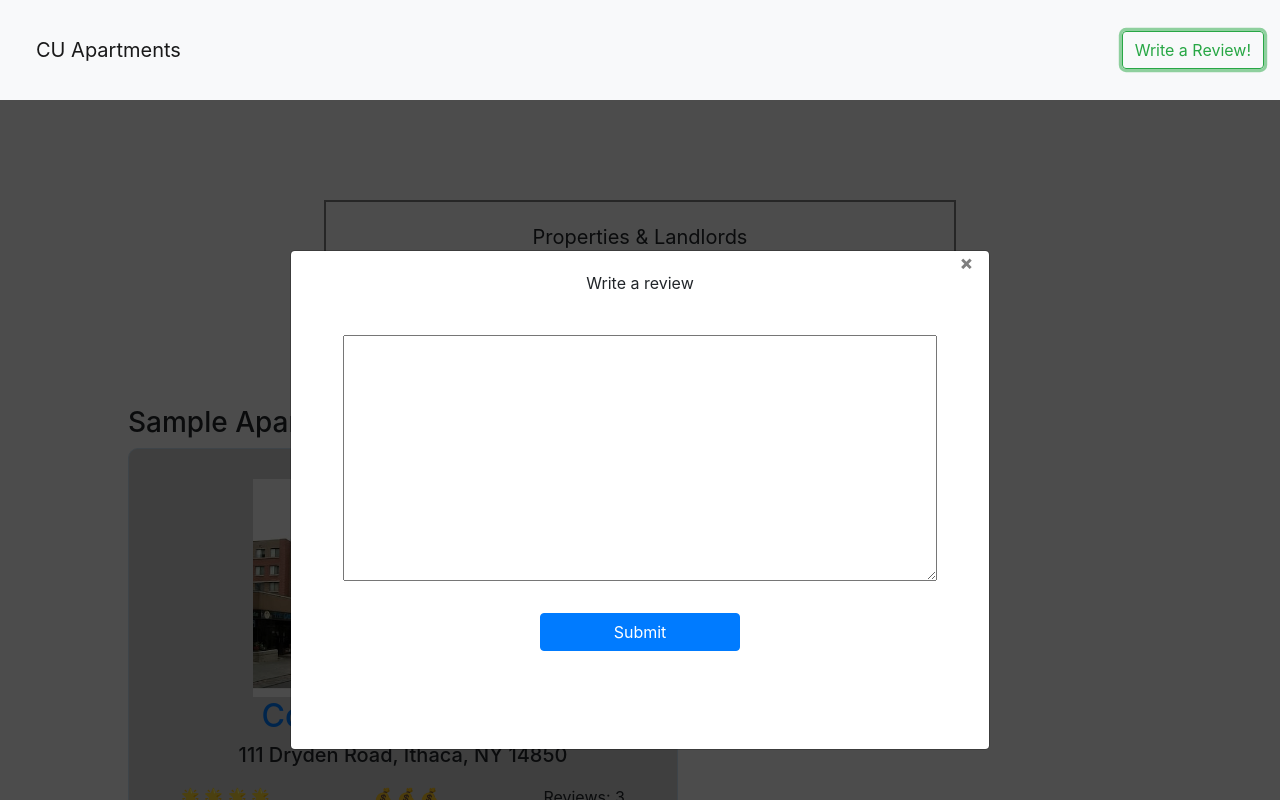
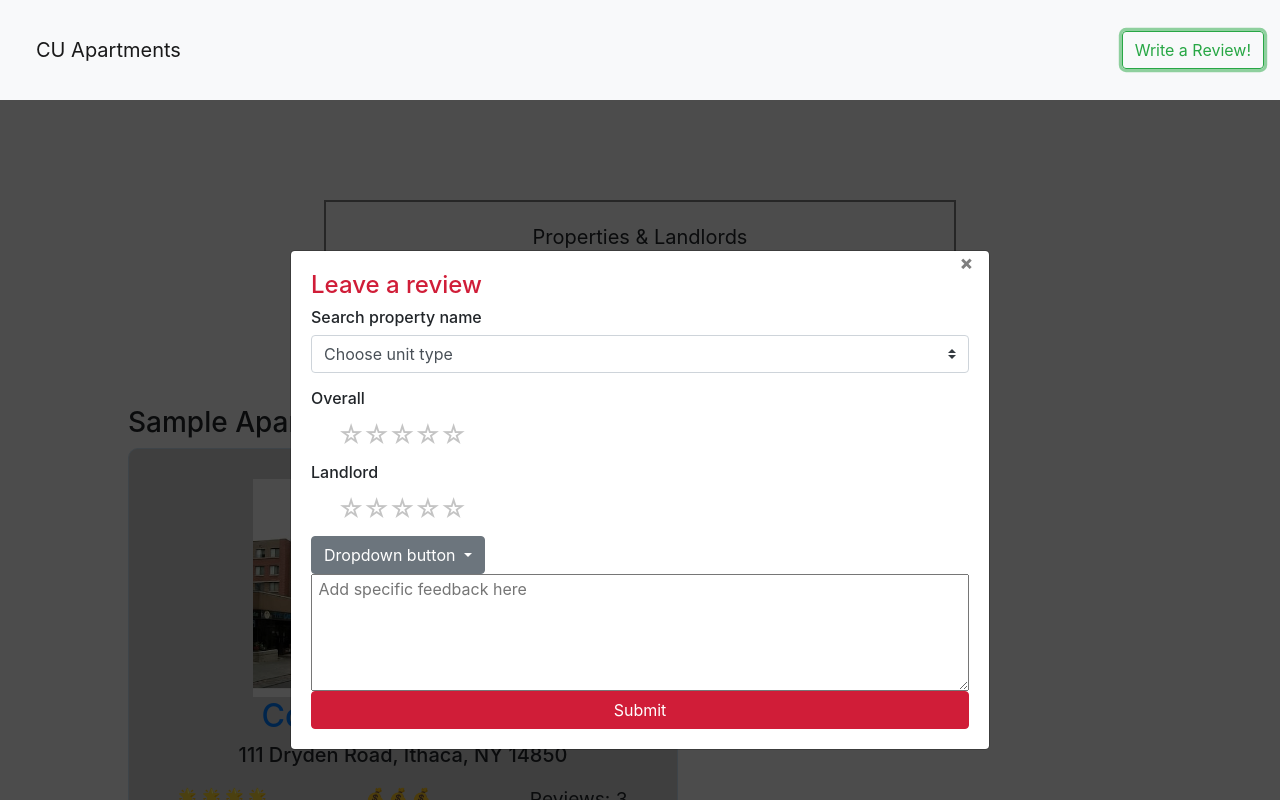
Before and after one commit to willespencer/DTI-Hackathon, a plain HTML site: page index.html in a window 1280 px wide. Both pictures are taken after a click on the button "Write a Review!". Shown: the top 800 px of the page. Drawn offline with nearby package versions, Linux system fonts and the light colour scheme.

Commit message:
added options and more design elements to modal

```diff
--- a/index.html
+++ b/index.html
@@ -7,6 +7,7 @@
     <title>CU Apartments</title>
     <link rel="stylesheet" href="styles/homePageStyles.css" />
     <link rel="stylesheet" href="styles/reviewStyles.css" />
+    <link rel="stylesheet" href="styles/rating.css" />
     <link
       rel="stylesheet"
       href="https://stackpath.bootstrapcdn.com/bootstrap/4.3.1/css/bootstrap.min.css"
@@ -32,14 +33,42 @@
     <div class="bg-modal" id="bg-modal">
       <div class="modal-content">
         <div class="close" id="close">+</div>
-        <div style="text-align: center"></div>
-            <label>Write a review</label>
-            <textarea  style="margin: 2em" rows="10" cols="50">
-            </textarea>
+        <!-- <div style="text-align: center"></div> -->
+            <h4 style=" color:#D01D38;"> Leave a review</h4>
+            <h6>Search property name</h6>
 
-            <div style = "align-content: center">
-            <a href="" class="btn btn-primary" style = "width:200px"> Submit </a>
-          </div>
+
+              <div class="input-group mb-3">
+                <select class="custom-select" id="inputGroupSelect02">
+                  <option selected>Choose unit type</option>
+                  <option value="1">One</option>
+                  <option value="2">Two</option>
+                  <option value="3">Three</option>
+                </select>
+              </div>
+              <h6> Overall </h6>
+              <div class="rating"> <input type="radio" name="rating" value="5" id="5"><label for="5">☆</label> <input type="radio" name="rating" value="4" id="4"><label for="4">☆</label> <input type="radio" name="rating" value="3" id="3"><label for="3">☆</label> <input type="radio" name="rating" value="2" id="2"><label for="2">☆</label> <input type="radio" name="rating" value="1" id="1"><label for="1">☆</label>
+              </div>
+              <h6> Landlord </h6>
+              <div class="rating"> <input type="radio" name="rating" value="5" id="5"><label for="5">☆</label> <input type="radio" name="rating" value="4" id="4"><label for="4">☆</label> <input type="radio" name="rating" value="3" id="3"><label for="3">☆</label> <input type="radio" name="rating" value="2" id="2"><label for="2">☆</label> <input type="radio" name="rating" value="1" id="1"><label for="1">☆</label>
+              </div>
+
+                <div class="dropdown">
+                  <button class="btn btn-secondary dropdown-toggle" type="button" id="dropdownMenuButton" data-toggle="dropdown" aria-haspopup="true" aria-expanded="false">
+                    Dropdown button
+                  </button>
+                  <div class="dropdown-menu" aria-labelledby="dropdownMenuButton">
+                    <a class="dropdown-item" href="#">test</a>
+                    <a class="dropdown-item" href="#">Another action</a>
+                    <a class="dropdown-item" href="#">Something else here</a>
+                  </div>
+                </div>
+
+              <textarea  margstyle="align-content:left;" rows="5" cols="0" placeholder=" Add specific feedback here"></textarea>
+
+            <a href=""  style = "align-content: left" class="btn btn-primary" style = "width:200px; margin: 2em"> Submit </a>
+
+
 
         </div>
       </div>
--- /dev/null
+++ b/styles/rating.css
@@ -0,0 +1,63 @@
+.rating {
+  display: flex;
+  justify-content: left;
+}
+
+.rating > input {
+  display: none;
+}
+
+.rating > label {
+  position: relative;
+  width: 1em;
+  font-size: 2vw;
+  color: #c4c4c4;
+  cursor: pointer;
+}
+
+.rating > label::before {
+  content: "\2605";
+  position: left;
+  opacity: 0;
+}
+
+.rating > label:hover:before,
+.rating > label:hover ~ label:before {
+  opacity: 1 !important;
+}
+
+.rating > input:checked ~ label:before {
+  opacity: 1;
+}
+
+.rating:hover > input:checked ~ label:before {
+  opacity: 0.4;
+}
+
+body {
+  background: #222225;
+  color: white;
+}
+
+h6,
+p {
+  text-align: left;
+}
+
+h1 {
+  margin-top: 150px;
+}
+
+p {
+  font-size: 1.2rem;
+}
+
+@media only screen and (max-width: 600px) {
+  h1 {
+    font-size: 14px;
+  }
+
+  p {
+    font-size: 12px;
+  }
+}
--- a/styles/reviewStyles.css
+++ b/styles/reviewStyles.css
@@ -6,7 +6,7 @@
   top: 9;
   display: flex;
   justify-content: center;
-  align-items: center;
+  align-items: left;
   display: none;
   z-index: 5;
 }
@@ -16,9 +16,9 @@
   height: 500px;
   background-color: white;
   border-radius: 4px;
-  text-align: center;
+  text-align: left;
   padding: 20px;
-  position: center;
+  position: left;
   overflow: auto !important;
 }
 
@@ -36,3 +36,16 @@ input {
   transform: rotate(45deg);
   cursor: pointer;
 }
+
+.formfield {
+  text-align: left;
+}
+
+a.btn-primary {
+  background-color: #d01d38;
+  border-color: #d01d38;
+}
+
+/* .btn {
+  font-size: 0.25rem !important;
+} */
```
